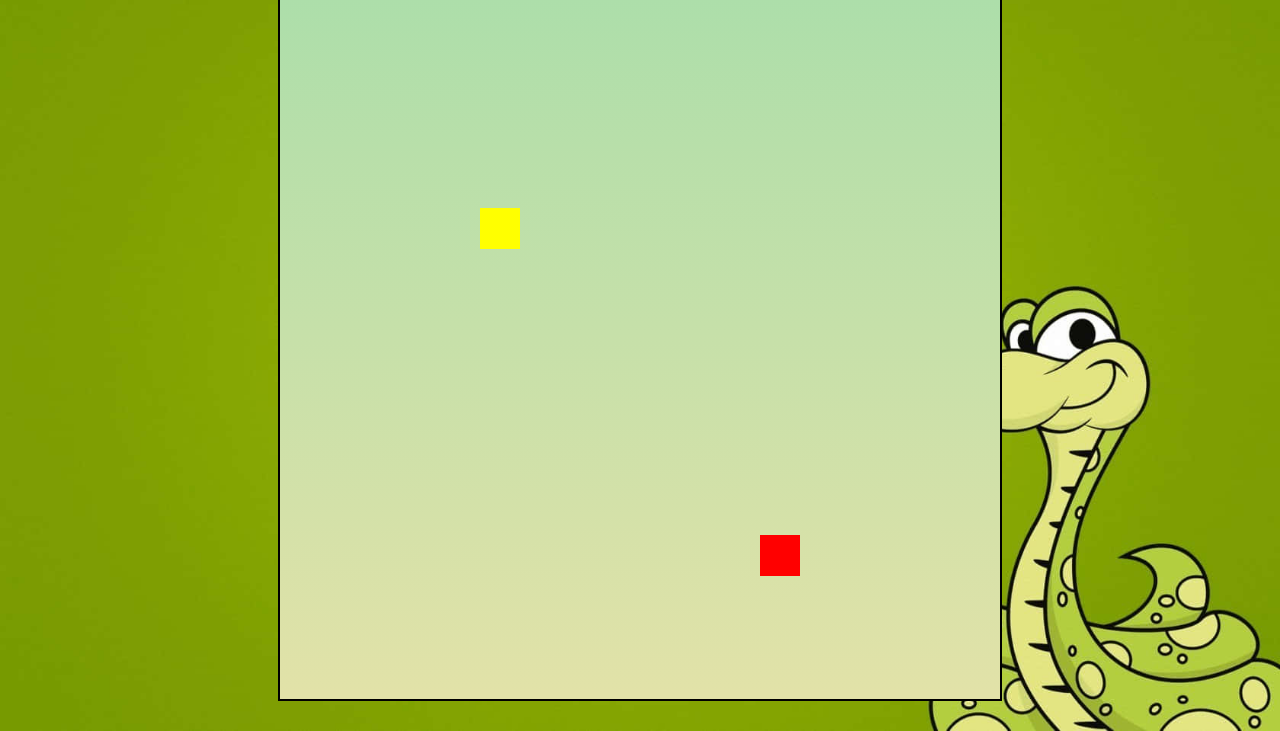
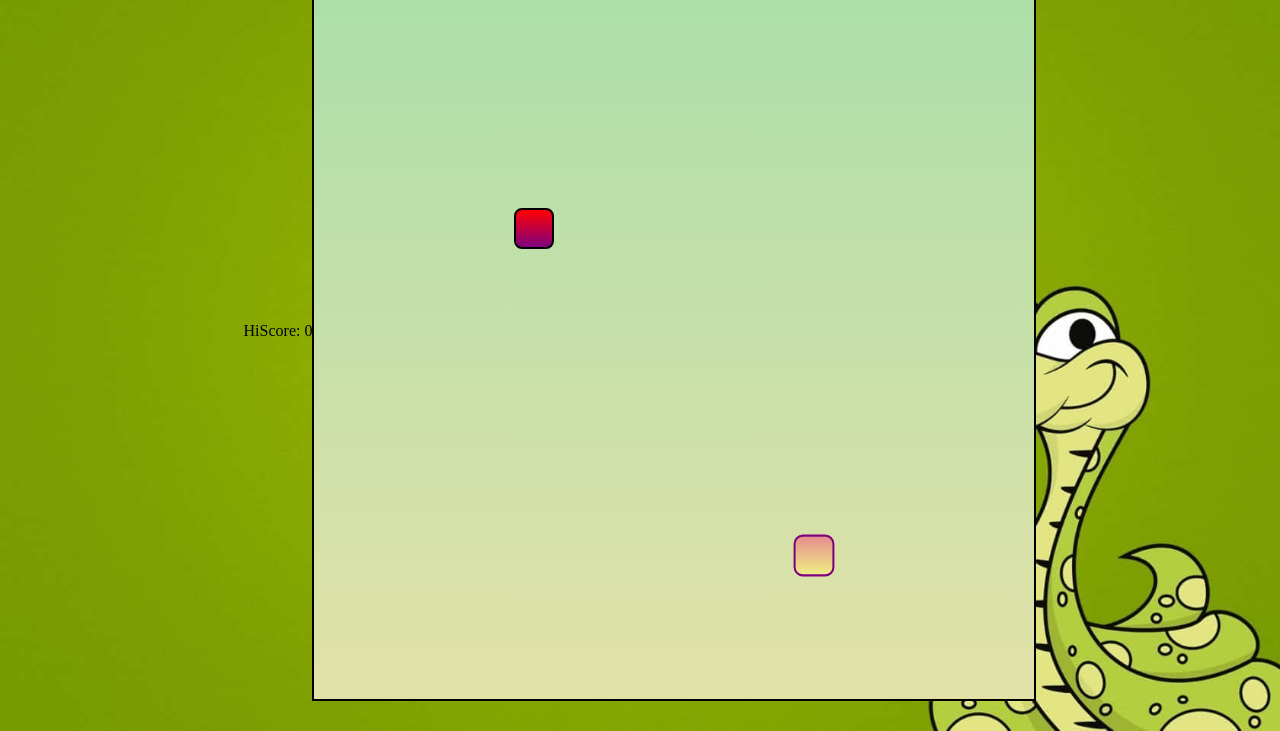
Before and after one commit to Akramdhali12/Snake-Game, a plain HTML site: page index.html in a window 1280 px wide. Shown: the part 69-800 px from the top of the page. Drawn offline with Linux system fonts and the light colour scheme.

Commit message:
update project code

```diff
--- a/css/style.css
+++ b/css/style.css
@@ -11,6 +11,13 @@
     justify-content: center;
     align-items: center;
 }
+#scoreBox{
+    position: absolute;
+    top: 9px;
+    right: 200px;
+    font-size: 39px;
+    font-weight: bold;
+}
 
 #board{
     background: linear-gradient(rgb(170, 222, 170),rgb(226, 226, 168));
@@ -22,11 +29,18 @@
     grid-template-columns: repeat(18,1fr);
 }
 .head{
-    background-color: red;
+    background: linear-gradient(rgb(229, 142, 142),rgb(238, 238, 131));
+    border: 2px solid purple;
+    transform: scale(1.02);
+    border-radius: 9px;
 }
 .snake{
     background-color: purple;
+    border: .25vmin solid white;
+    border-radius: 12px;
 }
 .food{
-    background-color: yellow;
+    background: linear-gradient(red,purple);
+    border: .25vmin solid black;
+    border-radius: 8px;
 }
--- a/index.html
+++ b/index.html
@@ -8,9 +8,9 @@
 </head>
 <body>
     <div class="body">
-        <div id="board">
-
-        </div>
+        <div id="scoreBox">Score: 0</div>
+        <div id="hiscoreBox">HiScore: 0</div>
+        <div id="board"> </div>
     </div>
 </body>
 <script src="js/index.js"></script>
--- a/js/index.js
+++ b/js/index.js
@@ -23,8 +23,19 @@ function main(ctime){
     lastPaintTime = ctime;
     gameEngine();
 }
-function isCollide(sarr){
+function isCollide(snake){
+    //if you bump into yourself
+    for (let i = 1; i < snakeArr.length; i++) {
+        if(snake[i].x === snake[0].x && snake[i].y === snake[0].y){
+            return true;
+        }
+    }
+    //If you bump into the wall
+    if(snake[0].x >= 18 || snake[0].x <= 0 || snake[0].y >= 18 || snake[0].y <= 0){
+        return true;
+    }
     return false;
+
 }
 function gameEngine(){
     //part 1: Updating the snake array & Food
@@ -40,6 +51,13 @@ function gameEngine(){
     //If you have eaten the food, increment the score and regenerate the food
     if(snakeArr[0].y === food.y && snakeArr[0].x === food.x){
         foodSound.play();
+        score += 1;
+        // if(score>hiscoreval){
+        //     hiscoreval = score;
+        //     localStorage.setItem("hiscore", JSON.stringify(hiscoreval))
+        //     hiscoreBox.innerHTML = "HiScore: "+ hiscoreval;
+        // }
+        scoreBox.innerHTML = "Score: "+ score;
         snakeArr.unshift({x: snakeArr[0].x + inputDir.x , y:snakeArr[0].y + inputDir.y});
         let a=2;
         let b=16;
@@ -76,8 +94,16 @@ function gameEngine(){
 
 
 //main logic starts here
+// let hiscore = localStorage.getItem("hiscore");
+// if(hiscore === null){
+//     hiscoreval = 0;
+//     localStorage.setItem("hiscore", JSON.stringify(hiscoreval))
+// }else{
+//     hiscoreval = JSON.parse(hiscore);
+//     hiscoreBox.innerHTML = "HiScore: " + hiscore;
+// }
+
 window.requestAnimationFrame(main);
-
 window.addEventListener('keydown',e=>{
     inputDir = {x:0,y:1};//start the game
     moveSound.play();//sound play
@@ -102,8 +128,7 @@ window.addEventListener('keydown',e=>{
             inputDir.x = 1;
             inputDir.y = 0;
             break;
-
         default:
             break;
     }
-})
+});
```
